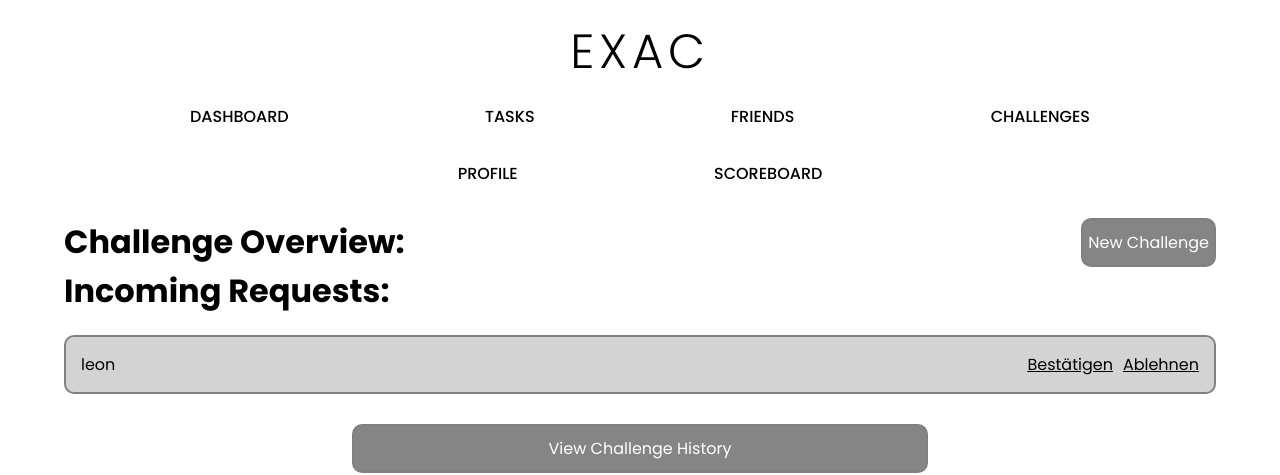
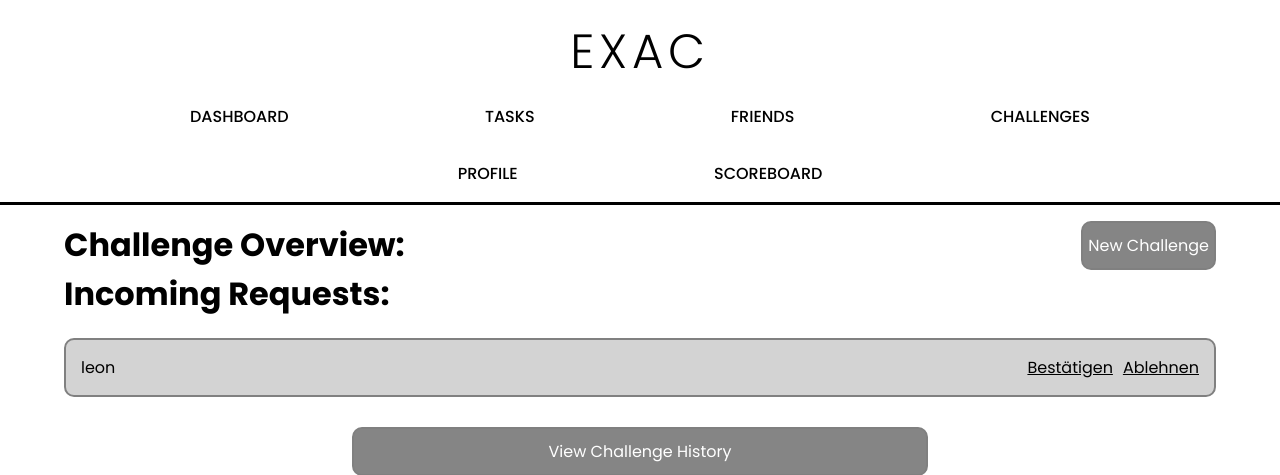
Before and after one commit to ExaCLe/productivity-team-tasks, a Flask app: page /challenges in a window 1280 px wide. Shown: the top 475 px of the page. Run offline with Flask 2, Linux system fonts and the light colour scheme; a user stored in the database is signed in; some libraries are stand-ins or nearby versions.

Commit message:
added a line to seperate the header

```diff
--- a/static/css/start.css
+++ b/static/css/start.css
@@ -281,6 +281,11 @@ h1 {
   background-color: lightgrey;
   border-radius: 10px;
 }
+.line {
+  background-color: black;
+  height: 3px;
+  width: 100%;
+}
 
 @media (max-width: 576px) {
   * {
--- a/templates/template.html
+++ b/templates/template.html
@@ -21,6 +21,7 @@
                     <li><a href="/profile">Profile</a></li>
                     <li><a href="/scoreboard/monthly">Scoreboard</a></li>
                 </ul>
+                <div class="line"></div>
             </nav>
         </header>
         <main class="container-main">
```
